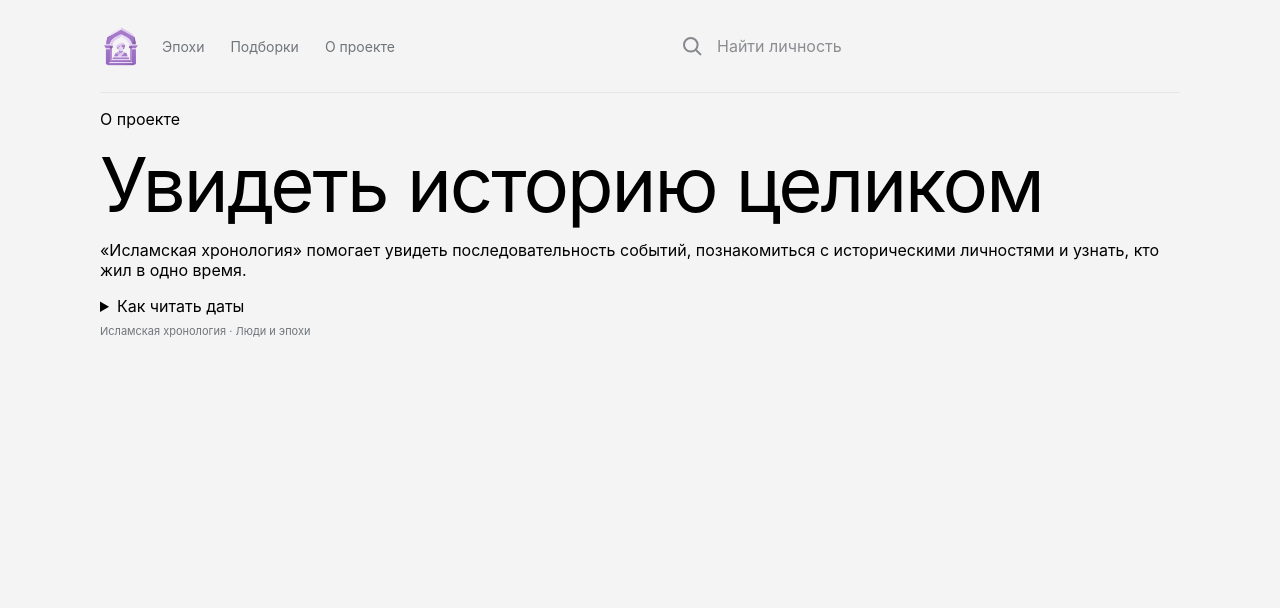
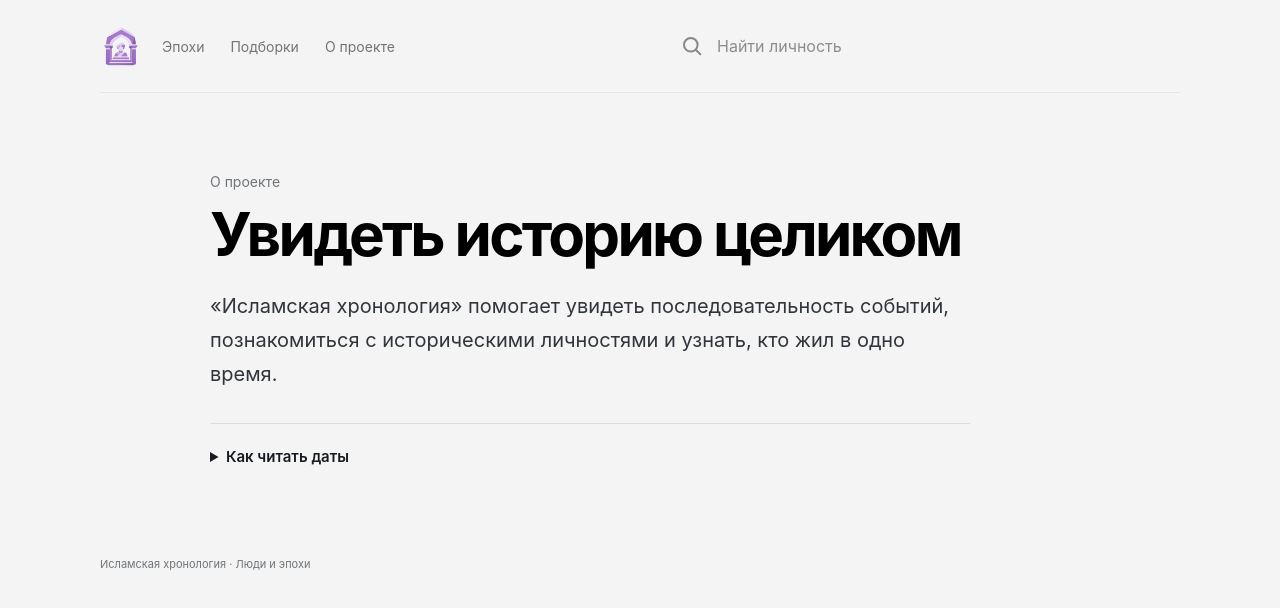
Before and after one commit to Nuruddin999/tarih, a Next.js app: page /about in a window 1280 px wide. Shown: the top 608 px of the page. Built offline with nearby package versions, Linux system fonts and the light colour scheme.

Commit message:
Style centered banner title and about page

```diff
--- a/src/app/HomeHero.module.css
+++ b/src/app/HomeHero.module.css
@@ -15,17 +15,19 @@
 }
 
 .hero .title {
-  margin: 0 !important;
-  font-size: clamp(42px, 5.4vw, 66px) !important;
-  line-height: 1.04 !important;
-  letter-spacing: -0.055em !important;
+  margin: 0 0 clamp(16px, 2vw, 24px) !important;
+  text-align: center;
+  white-space: nowrap;
+  font-size: clamp(24px, 5vw, 56px) !important;
+  line-height: 1.08 !important;
+  letter-spacing: -0.05em !important;
   font-weight: 720 !important;
 }
 
 .hero .tagline {
   display: grid;
   gap: 2px;
-  margin: 14px 0 14px !important;
+  margin: 0 0 14px !important;
   color: #171a21;
   font-size: clamp(23px, 2.7vw, 34px) !important;
   font-weight: 680;
@@ -55,9 +57,63 @@
   height: auto;
 }
 
+.aboutContent {
+  max-width: 860px;
+  min-height: 48vh;
+  margin: 0 auto;
+  padding: clamp(40px, 7vw, 80px) 0;
+}
+
+.aboutEyebrow {
+  margin: 0 0 12px;
+  color: #707579;
+  font-size: 14px;
+}
+
+.aboutTitle {
+  margin: 0;
+  font-size: clamp(38px, 5vw, 60px);
+  font-weight: 700;
+  line-height: 1.08;
+  letter-spacing: -0.045em;
+}
+
+.aboutLead {
+  max-width: 760px;
+  margin: 22px 0 0;
+  color: #30343b;
+  font-size: clamp(17px, 2vw, 20px);
+  line-height: 1.7;
+}
+
+.aboutDetails {
+  max-width: 760px;
+  margin-top: 32px;
+  padding-top: 20px;
+  border-top: 1px solid #dadce0;
+  color: #707579;
+  font-size: 15px;
+  line-height: 1.7;
+}
+
+.aboutDetails summary {
+  width: fit-content;
+  cursor: pointer;
+  color: #171a21;
+  font-weight: 600;
+}
+
+.aboutDetails p {
+  margin: 12px 0 0;
+}
+
 @media (max-width: 700px) {
   .hero {
     padding-block: 28px 36px !important;
+  }
+
+  .hero .title {
+    font-size: clamp(24px, 6vw, 40px) !important;
   }
 
   .hero .row {
@@ -65,13 +121,8 @@
     gap: 20px !important;
   }
 
-  .hero .title {
-    max-width: 560px;
-    font-size: clamp(38px, 9vw, 52px) !important;
-  }
-
   .hero .tagline {
-    margin-block: 12px !important;
+    margin-block: 0 12px !important;
     font-size: clamp(23px, 6vw, 30px) !important;
   }
 
```
